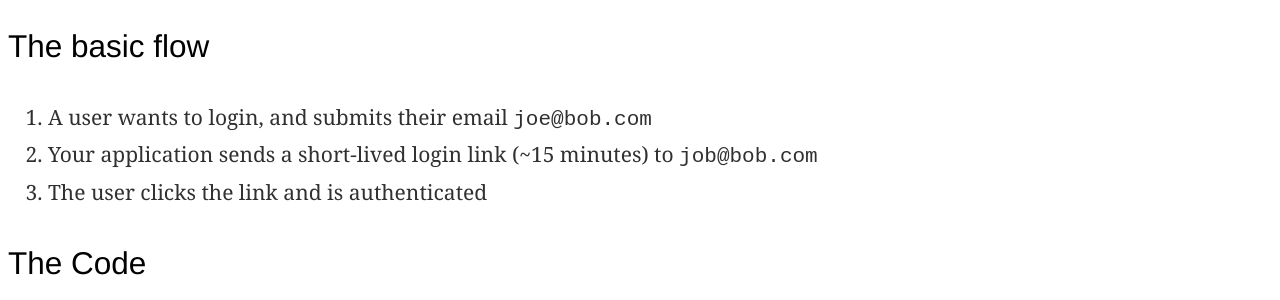
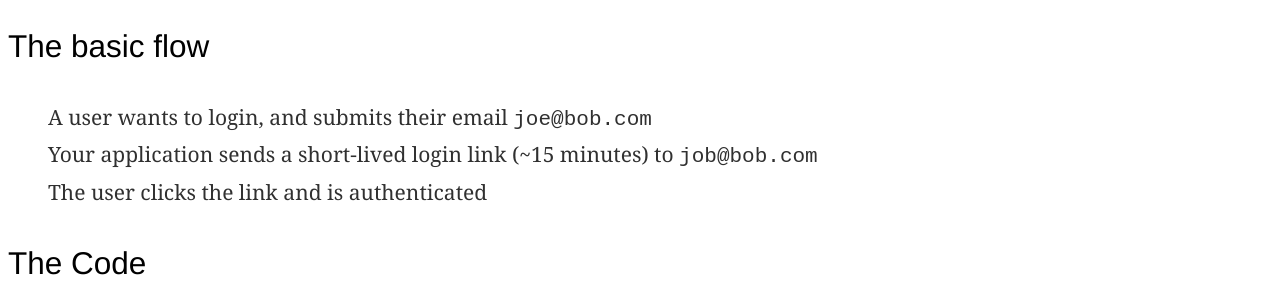
Before and after one commit to rsullivan00/blog, a Jekyll site: the page built from _posts/2018-06-07-passwordless-login.markdown, in a window 1280 px wide. Shown: the part 368-668 px from the top of the page. Built offline with Jekyll 4.4.1, drawn with Linux system fonts in a browser that asks for light colours.

Commit message:
Remove lists styling

```diff
--- /dev/null
+++ b/_sass/_lists.scss
@@ -0,0 +1,4 @@
+ol, ul {
+  margin: 20px 0;
+  list-style: none;
+}
--- a/assets/main.scss
+++ b/assets/main.scss
@@ -6,3 +6,4 @@
 @import "hr";
 @import "headings";
 @import "links";
+@import "lists";
```
